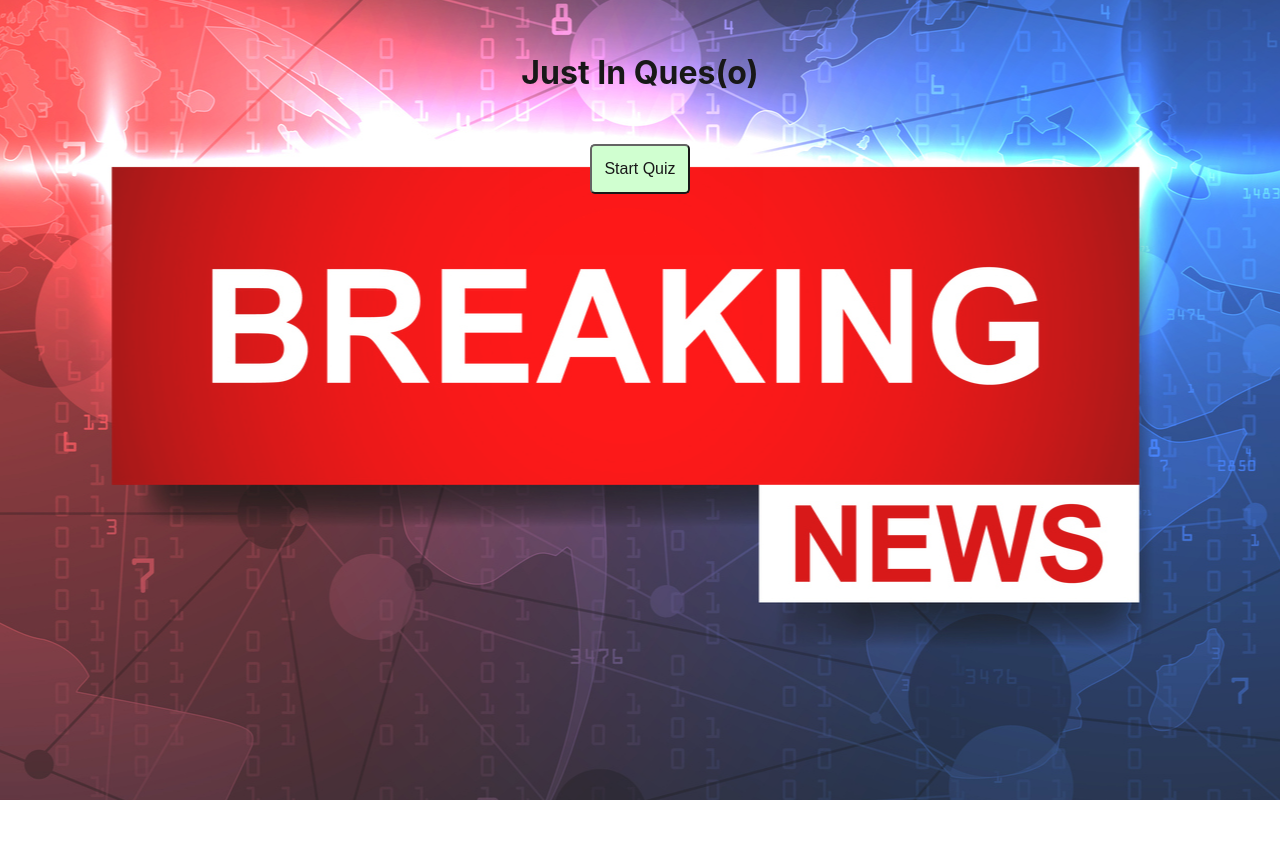
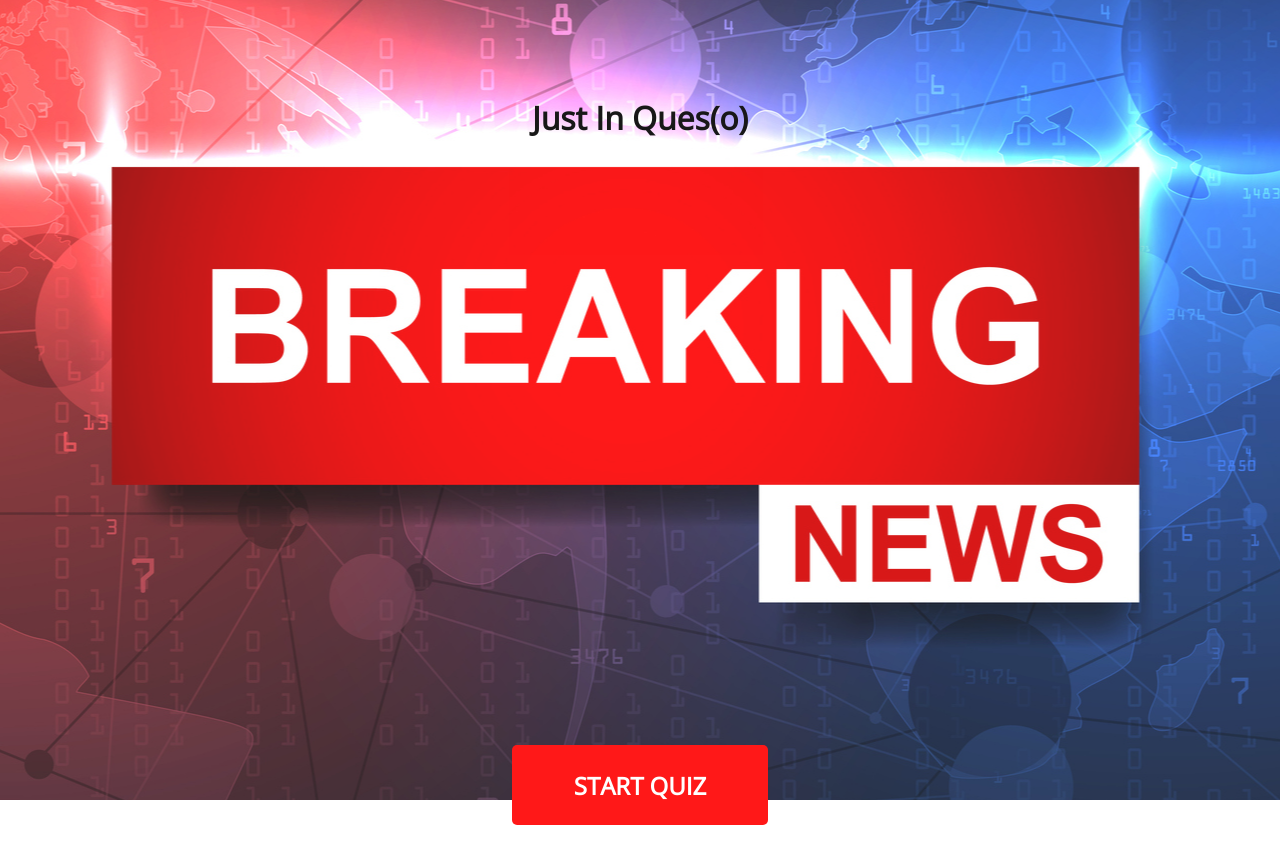
Before and after one commit to klpetersen/just-in-case-front-end, a React (Create React App) app: page / in a window 1280 px wide. Shown: the top 864 px of the page. Before the commit the page ends 800 px from the top, so only its background shows below. Built offline with nearby package versions, Linux system fonts and the light colour scheme; no server answers.

Commit message:
button and header fixes

```diff
--- a/public/index.html
+++ b/public/index.html
@@ -15,6 +15,7 @@
       user's mobile device or desktop. See https://developers.google.com/web/fundamentals/web-app-manifest/
     -->
     <link rel="manifest" href="%PUBLIC_URL%/manifest.json" />
+    <link href="https://fonts.googleapis.com/css?family=Open+Sans&display=swap" rel="stylesheet">
     <!--
       Notice the use of %PUBLIC_URL% in the tags above.
       It will be replaced with the URL of the `public` folder during the build.
@@ -24,7 +25,7 @@
       work correctly both with client-side routing and a non-root public URL.
       Learn how to configure a non-root public URL by running `npm run build`.
     -->
-    <title>React App</title>
+    <title>Just In Case</title>
   </head>
   <body>
     <noscript>You need to enable JavaScript to run this app.</noscript>
--- a/src/components/FrontPage.js
+++ b/src/components/FrontPage.js
@@ -5,11 +5,10 @@ import '../css/Shared.css'
 export default function FrontPage(props) {
     return (
         <div class='container'>
-            <div className='logo-header'>
+            <h1>Just In Ques(o)</h1>
+            <div className='start-btn-container'>
+                <button onClick={props.toggleStartQuiz} className='start-btn'>START QUIZ</button>
             </div>
-            <h1>Just In Ques(o)</h1>
-                <button onClick={props.toggleStartQuiz}>Start Quiz</button>
-
         </div>
     )
 }
--- a/src/css/FrontPage.css
+++ b/src/css/FrontPage.css
@@ -9,3 +9,29 @@
   padding-top: 2rem;
   opacity: 0.9;
 }
+
+h1 {
+  margin-top: 5%;
+}
+
+.start-btn-container {
+  margin-top: 45%
+}
+
+.start-btn {
+  width: 20%;
+  height: 5rem;
+  background-color: red;
+  border-style: none;
+  text-decoration: none;
+  color: white;
+  font-size: 1.5rem;
+  font-weight: bold;
+}
+
+.start-btn:active,
+.start-btn:hover {
+  background-color: white;
+  color: red;
+  cursor: pointer;
+}
--- a/src/css/Shared.css
+++ b/src/css/Shared.css
@@ -1,5 +1,6 @@
 * {
     box-sizing: border-box;
+    font-family: 'Open Sans', sans-serif;
 }
 
 body {
```
